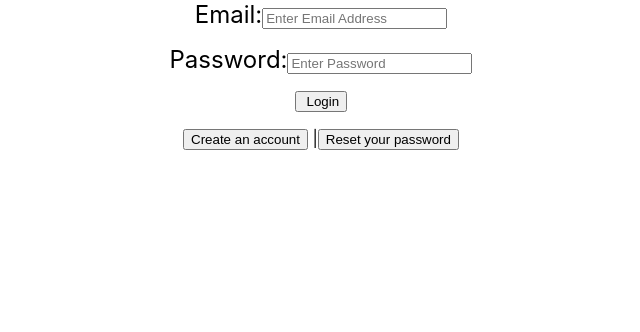
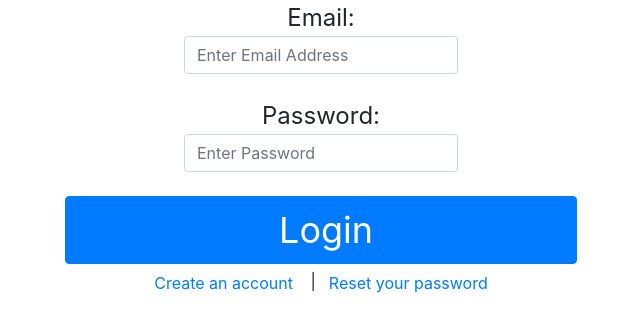
Before and after one commit to kbrandonle/muk-football, a React (Create React App) app: page / in a window 1280 px wide. Shown: the top 332 px of the page, without its empty margins (319-959 px from the left). Built offline with nearby package versions, Linux system fonts and the light colour scheme.

Commit message:
added bootstrap

```diff
--- a/package.json
+++ b/package.json
@@ -6,7 +6,10 @@
     "@testing-library/jest-dom": "^5.11.4",
     "@testing-library/react": "^11.1.0",
     "@testing-library/user-event": "^12.1.10",
+    "bootstrap": "^4.5.3",
+    "bootstrap-social": "^5.1.1",
     "react": "^17.0.1",
+    "react-bootstrap": "^1.4.0",
     "react-dom": "^17.0.1",
     "react-scripts": "4.0.1",
     "web-vitals": "^0.2.4"
--- a/src/index.css
+++ /dev/null
@@ -1,13 +0,0 @@
-body {
-  margin: 0;
-  font-family: -apple-system, BlinkMacSystemFont, 'Segoe UI', 'Roboto', 'Oxygen',
-    'Ubuntu', 'Cantarell', 'Fira Sans', 'Droid Sans', 'Helvetica Neue',
-    sans-serif;
-  -webkit-font-smoothing: antialiased;
-  -moz-osx-font-smoothing: grayscale;
-}
-
-code {
-  font-family: source-code-pro, Menlo, Monaco, Consolas, 'Courier New',
-    monospace;
-}
--- a/src/index.js
+++ b/src/index.js
@@ -1,7 +1,9 @@
 import React from "react";
 import ReactDOM from "react-dom";
-import "./index.css";
 import App from "./components/App";
+import "bootstrap/dist/css/bootstrap.min.css";
+import "bootstrap-social/bootstrap-social.css";
+import "./styles/index.css";
 import reportWebVitals from "./reportWebVitals";
 
 ReactDOM.render(
--- /dev/null
+++ b/src/styles/index.css
@@ -0,0 +1,18 @@
+body {
+  margin: 0;
+  font-family: -apple-system, BlinkMacSystemFont, "Segoe UI", "Roboto", "Oxygen",
+    "Ubuntu", "Cantarell", "Fira Sans", "Droid Sans", "Helvetica Neue",
+    sans-serif;
+  -webkit-font-smoothing: antialiased;
+  -moz-osx-font-smoothing: grayscale;
+}
+
+code {
+  font-family: source-code-pro, Menlo, Monaco, Consolas, "Courier New",
+    monospace;
+}
+
+.login-btn {
+  width: 40%;
+  font-size: 36px;
+}
```
Also changed, not shown: 2 other files (tests, documents, lock files or other folders).
